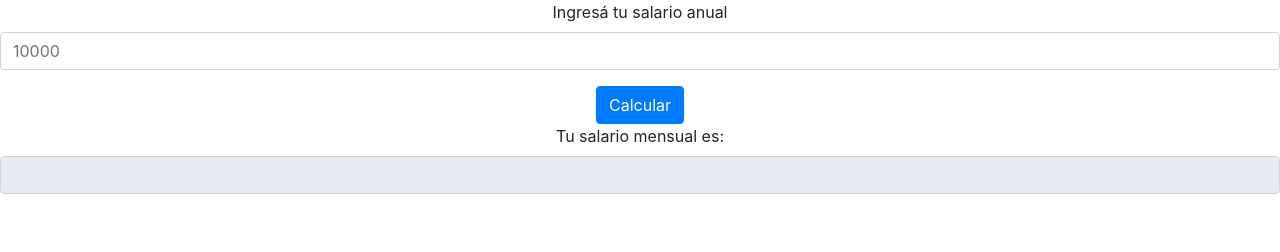
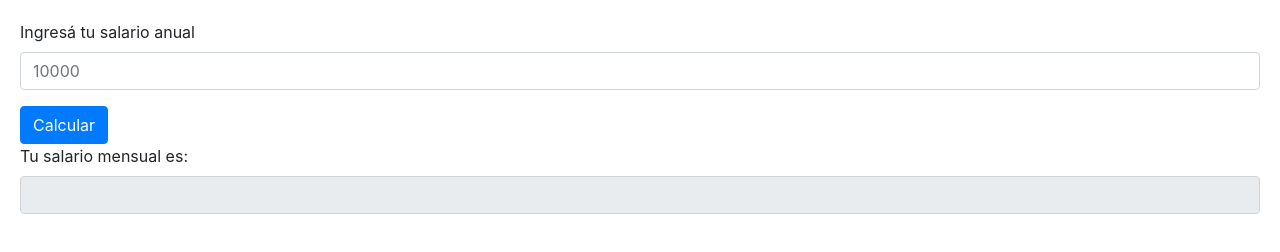
Before and after one commit to clarahernandez/introduccion-a-js, a website: page tareas/clase-5/index.html in a window 1280 px wide. Drawn offline with nearby package versions, Linux system fonts and the light colour scheme.

Commit message:
agrego personalizacion de form, h1 y p1
Le agrego margen y padding para que no quede todo pegado. Centro títulos y textos por estética.

```diff
--- a/tareas/clase-5/mis_estilos.css
+++ b/tareas/clase-5/mis_estilos.css
@@ -1,3 +1,9 @@
-body {
+form {
+    margin: 10px;
+    padding: 10px;
+}
+
+h1,
+p {
     text-align: center;
 }
```
